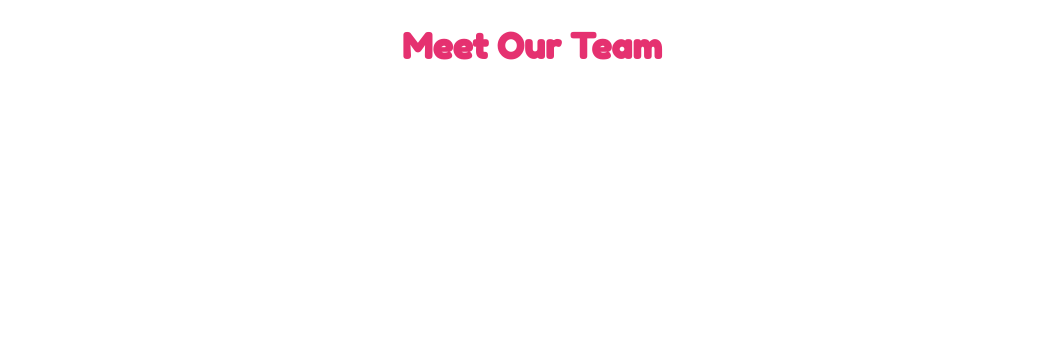
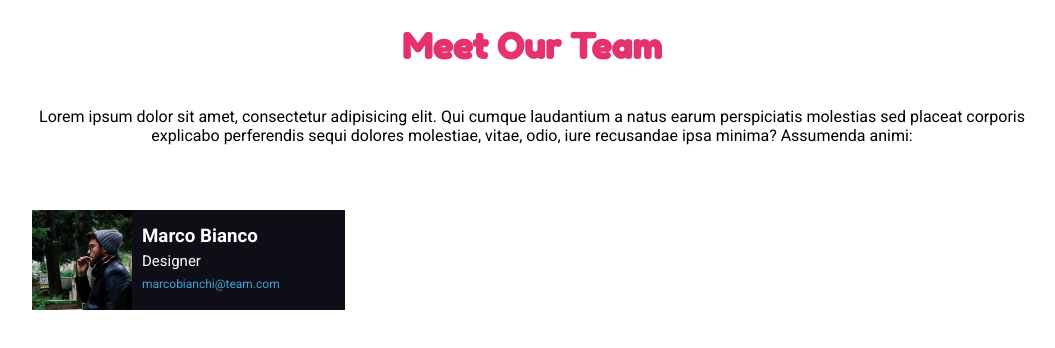
Before and after one commit to Alessandro-Zuddas/html-css-float-cards, a plain HTML site: page index.html in a window 1280 px wide. Shown: the whole page, without its empty margins (108-1163 px from the left). Drawn offline with Linux system fonts and the light colour scheme.

Commit message:
Aggiunto paragrafo e primo componente staff

```diff
--- a/css/style.css
+++ b/css/style.css
@@ -14,6 +14,12 @@
   margin-bottom: 40px;
 }
 
+.clearfix::after {
+    content: "";
+    display: block;
+    clear: both;
+}
+
 /* MAIN */
 
 .container{
@@ -22,3 +28,45 @@
     margin-top: 25px;
     font-family: 'Roboto', sans-serif;
 }
+
+.staff-container{
+    width: calc(100% / 3 - 20px);
+    margin: auto;
+    margin-top: 25px;
+    font-family: 'Roboto', sans-serif;
+    background-color: #0f0e17;
+    float: left;
+    margin-right: 20px;
+}
+
+#staff-description{
+    text-align: center;
+    margin-bottom: 40px;
+}
+
+.staff-image{
+    width: 100px;
+    background-color: black;
+    margin-right: 10px;
+    float: left;
+}
+
+.staff-name{
+    color: white;
+    padding-top: 15px;
+    font-weight: bold;
+}
+
+.job-name{
+    color: white;
+    padding-top: 5px;
+    font-size: 15px;
+}
+
+.mail-link{
+    padding-top: 7px;
+    float: left;
+    text-decoration: none;
+    font-size: 12px;
+    color: #3ca5d7;
+}
--- a/index.html
+++ b/index.html
@@ -14,10 +14,26 @@
 </head>
 <body>
     <main>
+        <!-- Sezione principale -->
         <section class="container">
+            <!-- Titolo -->
             <h1 class="main-title">Meet Our Team</h1>
+            <!-- /Titolo -->
 
+            <!-- Descrizione staff -->
+            <p id="staff-description">Lorem ipsum dolor sit amet, consectetur adipisicing elit. Qui cumque laudantium a natus earum perspiciatis molestias sed placeat corporis explicabo perferendis sequi dolores molestiae, vitae, odio, iure recusandae ipsa minima? Assumenda animi:</p>
+            <!-- /Descrizione staff -->
+
+            <!-- Componente staff 1 -->
+            <div class="staff-container clearfix">
+                <img class="staff-image" src="img/male1.png" alt="Staff-Male1">
+                <h3 class="staff-name">Marco Bianco</h3>
+                <div class="job-name">Designer</div>
+                <a class="mail-link" href="mailto:someone@yoursite.com">marcobianchi@team.com</a>
+            </div>
+            <!-- /Componente staff 1 -->
         </section>
+        <!-- /Sezione principale -->
     </main>
 </body>
 </html>
```
